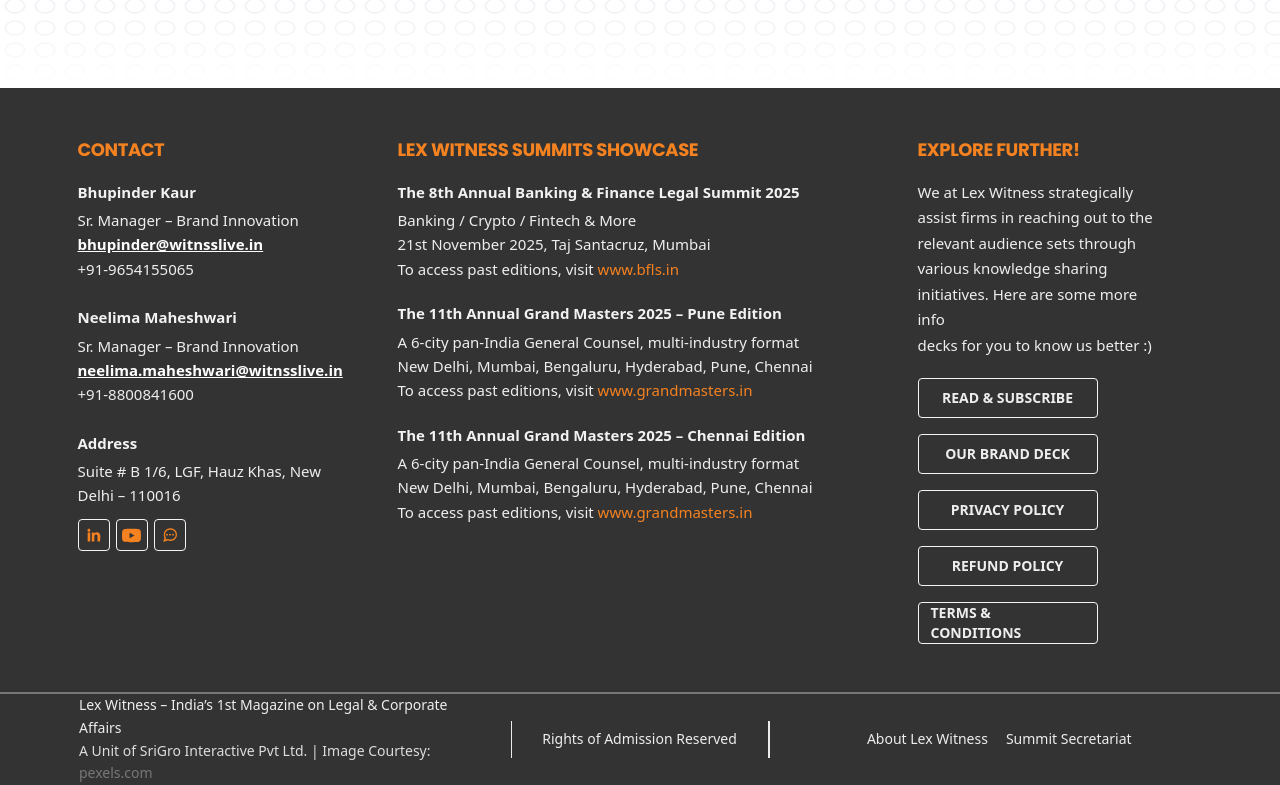
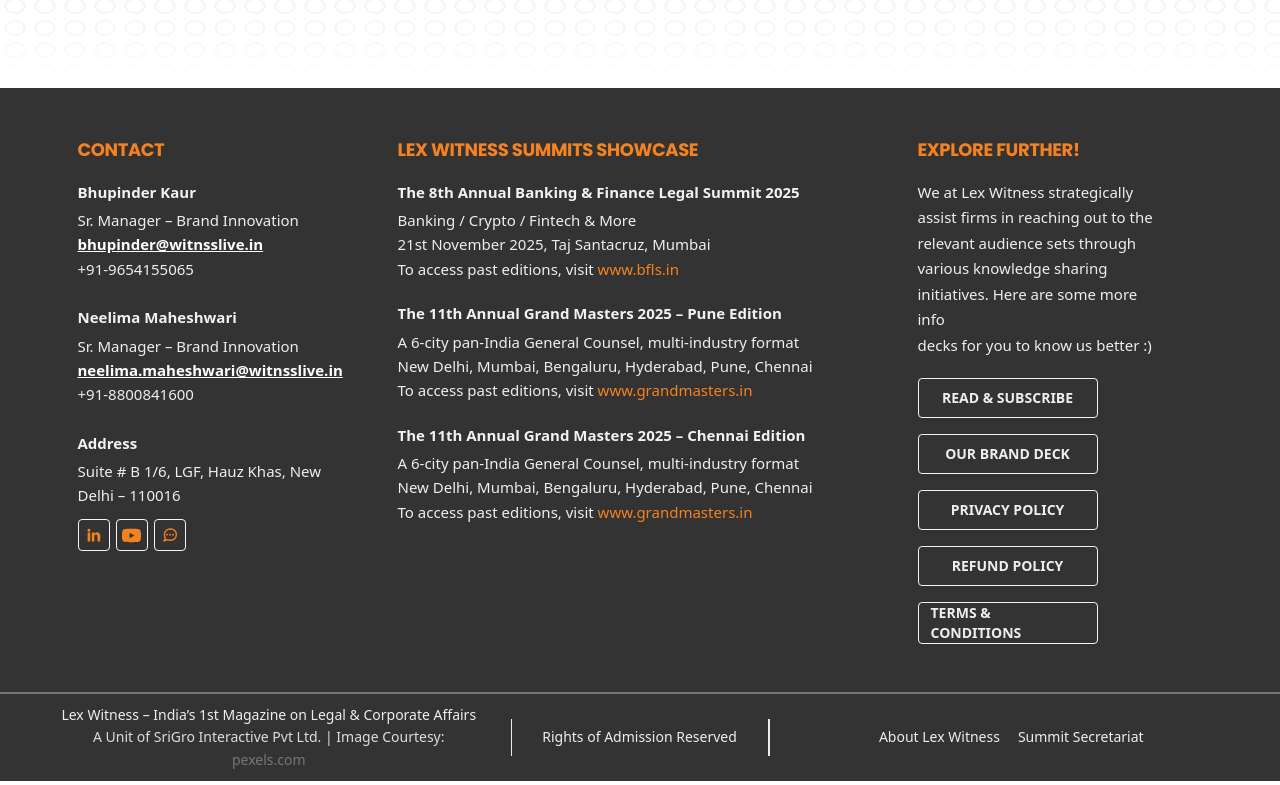
Before and after one commit to techmistriz/bfls-fe, a Next.js app: page /past-editions in a window 1280 px wide. Shown: the part 1221-2006 px from the top of the page. Built offline with nearby package versions, Linux system fonts and the light colour scheme; no server answers; what react-google-recaptcha-v3 would draw is missing.

Commit message:
fix: updates

```diff
--- a/src/app/(public)/past-editions/page.tsx
+++ b/src/app/(public)/past-editions/page.tsx
@@ -18,7 +18,7 @@
       {/* --------- BANNER --------- */}
 
       <PageBanner
-        backgroundImage="/images/bg_banner.png"
+        backgroundImage="/images/bg_banner_mew.jpg"
         title="Past Editions"
         subtitle="A sneak peek into our past success stories"
         breadcrumbs={[{ label: "Home", href: "/" }, { label: "Past Editions" }]}
--- a/src/components/layout/Footer.tsx
+++ b/src/components/layout/Footer.tsx
@@ -176,14 +176,16 @@
 
       {/* Bottom Bar */}
       <div className="mt-12 w-full border-t-2 border-[#777]">
-        <div className="mx-auto flex min-h-21.75 w-292.5 max-w-[calc(100%-40px)] items-center px-6 max-lg:h-auto max-lg:min-h-0 max-lg:flex-col max-lg:items-start max-lg:gap-4 max-lg:py-6 max-sm:w-[calc(100%-30px)]">
-          <div className="flex flex-1 flex-col leading-relaxed ">
+        <div className="mx-auto flex min-h-21.75 w-292.5 max-w-[calc(100%-40px)] flex-col items-center gap-4 py-6 text-center lg:flex-row lg:items-center lg:gap-0 lg:py-0 max-sm:w-[calc(100%-30px)]">
+          {/* Copyright */}
+          <div className="flex w-full flex-1 flex-col text-center leading-relaxed">
             <strong className="font-medium">
               Lex Witness – India’s 1st Magazine on Legal &amp; Corporate
               Affairs
             </strong>
+
             <div>
-              <span className="text-[#ddd] font-normal">
+              <span className="font-normal text-[#ddd]">
                 A Unit of SriGro Interactive Pvt Ltd. | Image Courtesy:{" "}
               </span>
               <a
@@ -195,25 +197,29 @@
             </div>
           </div>
 
-          <div className="mx-7 h-[37px] w-[1px] shrink-0 bg-[#edebeb] max-lg:mx-0 max-lg:h-px max-lg:w-full" />
+          {/* Separator */}
+          <div className="hidden mx-7 h-[37px] w-px shrink-0 bg-[#edebeb] lg:block" />
 
-          <div className="flex w-[200px] shrink-0 items-center justify-center font-medium">
+          {/* Admission Rights */}
+          <div className="flex w-full shrink-0 items-center justify-center text-center font-medium lg:w-[200px]">
             Rights of Admission Reserved
           </div>
 
-          <div className="mx-7 h-[37px] w-[2px] shrink-0 bg-[#edebeb] max-lg:mx-0 max-lg:h-px max-lg:w-full" />
+          {/* Separator */}
+          <div className="hidden mx-7 h-[37px] w-[2px] shrink-0 bg-[#edebeb] lg:block" />
 
-          <div className="flex flex-1 justify-center gap-[18px] whitespace-nowrap max-lg:flex-wrap max-lg:gap-2 max-lg:whitespace-normal">
+          {/* Footer Links */}
+          <div className="grid w-full grid-cols-2 justify-items-center gap-3 text-center lg:flex lg:flex-1 lg:justify-center lg:gap-[18px]">
             <Link
               href="/about-witness"
-              className="hover:text-[#f58220] font-medium"
+              className="font-medium hover:text-[#f58220]"
             >
               About Lex Witness
             </Link>
 
             <Link
               href="/summit-secretariat"
-              className="hover:text-[#f58220] font-medium"
+              className="font-medium hover:text-[#f58220]"
             >
               Summit Secretariat
             </Link>
--- a/src/components/layout/Header.tsx
+++ b/src/components/layout/Header.tsx
@@ -173,7 +173,7 @@
           <Link
             href={actionButton.href}
             onClick={closeMenu}
-            className="mt-5 flex h-[58px] w-full items-center justify-center gap-2 rounded-[6px] bg-[#f57c16] px-4 text-[14px] font-semibold text-white transition-all duration-300 hover:bg-[#ef7f1b] sm:text-[15px]"
+            className="mx-auto mt-5 flex h-[58px] w-[75%] items-center justify-center gap-2 rounded-[6px] bg-[#f57c16] px-4 text-[14px] font-semibold text-white transition-all duration-300 hover:bg-[#ef7f1b] sm:text-[15px]"
           >
             {!EVENT_CONFIG.registrationOpen && (
               <GalleryIcon className="shrink-0 text-white" />
--- a/src/components/sections/AboutSummit.tsx
+++ b/src/components/sections/AboutSummit.tsx
@@ -91,7 +91,7 @@
 
               <a
                 href="#gallery"
-                className="group mt-7 inline-flex h-[64px] items-center justify-center gap-2 rounded-[6px] border-2 border-[#EF7F1B] bg-[#EF7F1B] px-[27px] font-archivo text-[15px] font-bold text-white transition-all duration-300 hover:bg-transparent hover:text-[#EF7F1B] hover:shadow-lg max-md:mt-6 max-md:h-[58px] max-md:px-6 max-md:text-[14px] max-sm:h-[54px] max-sm:w-full max-sm:px-5"
+                className="group mt-7 inline-flex h-[64px] items-center justify-center gap-2 rounded-[6px] border-2 border-[#EF7F1B] bg-[#EF7F1B] px-[27px] font-archivo text-[15px] font-bold text-white transition-all duration-300 hover:bg-transparent hover:text-[#EF7F1B] hover:shadow-lg max-md:mt-6 max-md:h-[58px] max-md:px-6 max-md:text-[14px] max-sm:mx-auto max-sm:flex max-sm:h-[54px] max-sm:w-[65%] max-sm:justify-center max-sm:px-5"
               >
                 <GalleryIcon className="shrink-0 text-white transition-colors duration-300 group-hover:text-[#EF7F1B]" />
                 <span>SUMMIT GALLERY</span>
--- a/src/components/sections/Agenda.tsx
+++ b/src/components/sections/Agenda.tsx
@@ -123,7 +123,7 @@
                     {/* Title + Short Description */}
                     <div className="min-w-0 flex-1 pr-0.5 sm:pr-3">
                       <h3
-                        className="block font-poppins text-[13px] font-semibold leading-[1.4] text-[#526b97] sm:text-[18px] lg:text-[23px] [&_span]:text-[#D0252D]"
+                        className="block font-poppins text-[13px] font-semibold leading-[1.4] text-[#526b97] sm:text-[18px] lg:text-[23px] [&_span]:text-[#EF7F1B]"
                         dangerouslySetInnerHTML={{
                           __html: item.agenda_title,
                         }}
--- a/src/components/sections/Banner.tsx
+++ b/src/components/sections/Banner.tsx
@@ -8,7 +8,7 @@
 
 const FALLBACK_BANNER_IMAGE = "/images/pexels-ravi-roshan-14907339-scaled.jpeg";
 
-const FALLBACK_LOGO = "/images/BFLS_LOGO_IMAGE.png";
+const FALLBACK_LOGO = "/images/BFLS_logo_26.webp";
 
 export default function Banner() {
   const { events, loading } = useEvents();
--- a/src/components/sections/ContactCTA.tsx
+++ b/src/components/sections/ContactCTA.tsx
@@ -29,7 +29,7 @@
           </p>
           <a
             href="#gallery"
-            className="group mt-15 inline-flex h-[64px] items-center justify-center gap-2 rounded-[6px] border-2 border-[#EF7F1B] bg-[#EF7F1B] px-[27px] text-[14px] font-medium text-white font-archivo transition-all duration-300 hover:bg-[#fff] hover:text-[#EF7F1B] hover:border-[#EF7F1B] hover:shadow-lg max-md:mt-6 max-md:h-[58px] max-md:px-6 max-md:text-[14px] max-sm:mt-6 max-sm:h-[54px] max-sm:w-full max-sm:px-5 max-sm:text-[14px]"
+            className="group mt-15 inline-flex h-[64px] items-center justify-center gap-2 rounded-[6px] border-2 border-[#EF7F1B] bg-[#EF7F1B] px-[27px] font-archivo text-[14px] font-medium text-white transition-all duration-300 hover:border-[#EF7F1B] hover:bg-[#fff] hover:text-[#EF7F1B] hover:shadow-lg max-md:mt-6 max-md:h-[58px] max-md:px-6 max-md:text-[14px] max-sm:mx-auto max-sm:mt-6 max-sm:flex max-sm:h-[54px] max-sm:w-[65%] max-sm:justify-center max-sm:px-5 max-sm:text-[14px]"
           >
             <GalleryIcon className="shrink-0 text-white transition-colors duration-300 group-hover:text-[#EF7F1B]" />
             <span>SUMMIT GALLERY</span>
--- a/src/components/sections/ShowCaseForm.tsx
+++ b/src/components/sections/ShowCaseForm.tsx
@@ -22,7 +22,7 @@
 
   const onSubmit = async (data: ShowcaseFormValues) => {
     if (!executeRecaptcha) {
-      console.error("❌ reCAPTCHA is not ready");
+      console.error(" reCAPTCHA is not ready");
       return;
     }
 
@@ -30,7 +30,7 @@
       const captchaToken = await executeRecaptcha("showcase");
 
       if (!captchaToken) {
-        console.error("❌ reCAPTCHA token is empty");
+        console.error(" reCAPTCHA token is empty");
         return;
       }
 
@@ -46,7 +46,7 @@
 
       reset();
     } catch (error) {
-      console.error("❌ Showcase submission failed:", error);
+      console.error(" Showcase submission failed:", error);
     }
   };
 
@@ -93,7 +93,6 @@
                 })}
                 className="h-[50px] w-full max-w-[250px] border border-[#f58216] bg-white px-[22px] text-[16px] text-[#333] outline-none placeholder:text-[#777] focus:border-[#f58216] disabled:opacity-60 max-sm:max-w-none"
               />
-
               <input
                 type="email"
                 placeholder="Your Email Address"
@@ -103,13 +102,23 @@
                 })}
                 className="h-[50px] w-full max-w-[250px] border border-[#f58216] bg-white px-[22px] text-[16px] text-[#333] outline-none placeholder:text-[#777] focus:border-[#f58216] disabled:opacity-60 max-sm:max-w-none"
               />
-
               <input
                 type="tel"
+                inputMode="numeric"
+                maxLength={10}
                 placeholder="Your Contact Number"
                 disabled={isSubmitting}
                 {...register("contact", {
                   required: "Contact number is required",
+                  pattern: {
+                    value: /^[0-9]{10}$/,
+                    message: "Contact number must be exactly 10 digits",
+                  },
+                  onChange: (e) => {
+                    e.target.value = e.target.value
+                      .replace(/\D/g, "")
+                      .slice(0, 10);
+                  },
                 })}
                 className="h-[50px] w-full max-w-[250px] border border-[#f58216] bg-white px-[22px] text-[16px] text-[#333] outline-none placeholder:text-[#777] focus:border-[#f58216] disabled:opacity-60 max-sm:max-w-none"
               />
```
Also changed, not shown: public/images/BFLS_logo_26.webp (added).
